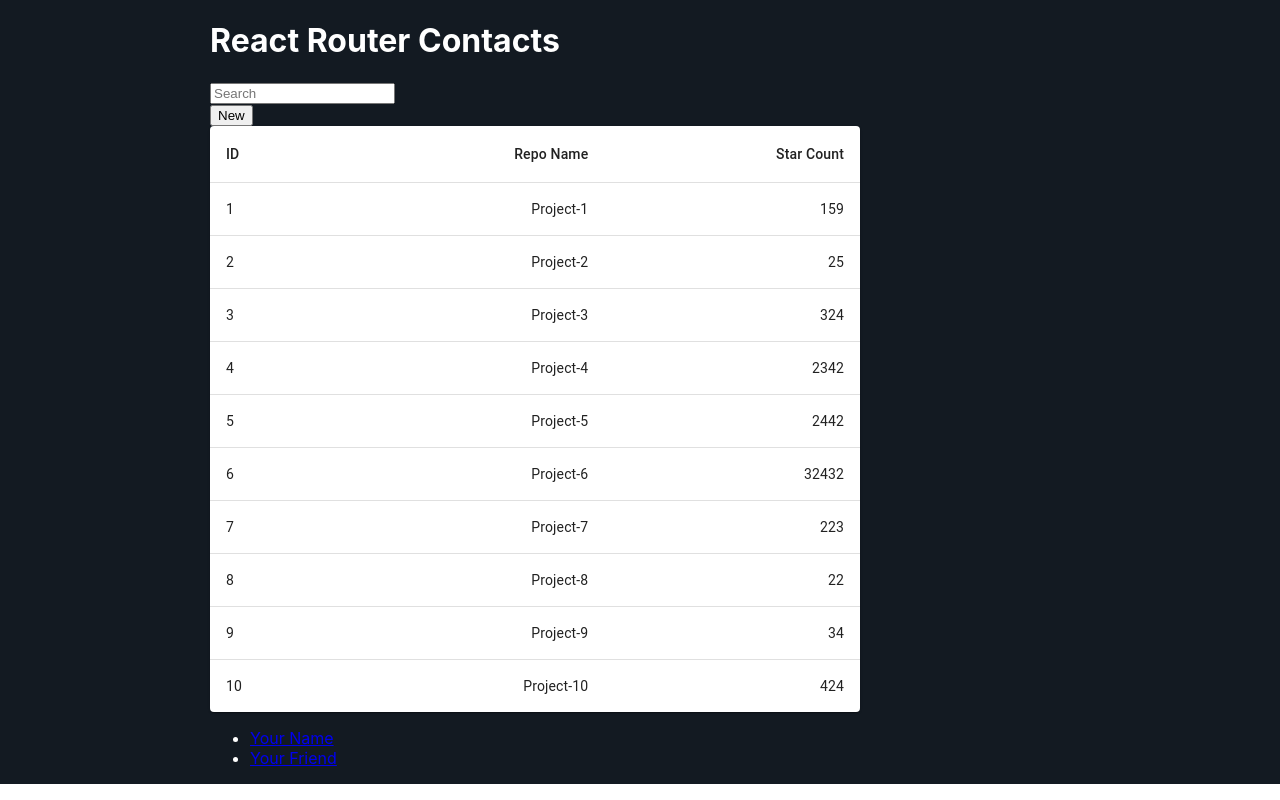
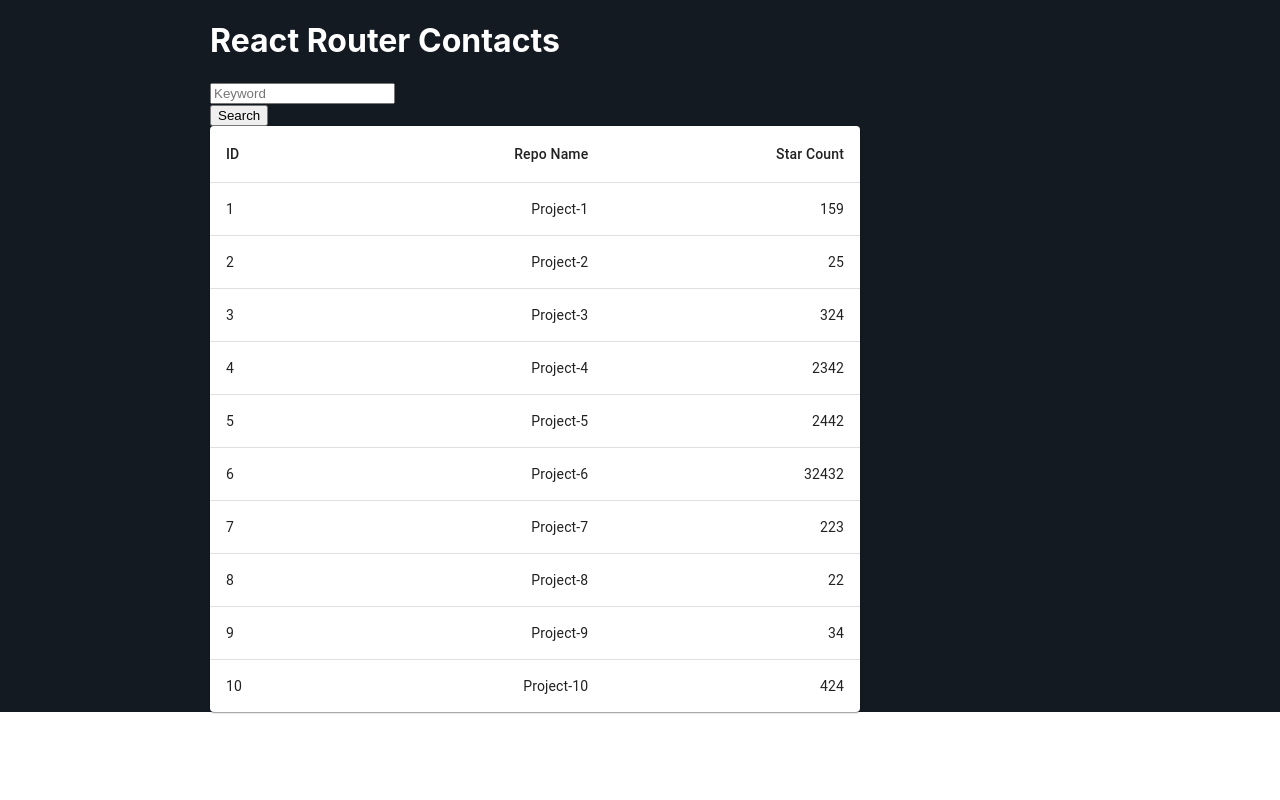
Before and after one commit to Zauras/FE-Git-Task, a React (Create React App) app: page / in a window 1280 px wide. Built offline with nearby package versions, Linux system fonts and the light colour scheme.

Commit message:
* add github models * add github api repo search

```diff
--- /dev/null
+++ b/craco.config.js
@@ -0,0 +1,10 @@
+// eslint-disable-next-line @typescript-eslint/no-var-requires
+const path = require('path');
+
+module.exports = {
+    webpack: {
+        alias: {
+            '@': path.resolve(__dirname, 'src'),
+        },
+    },
+};
--- a/src/api/gitHubApi.tsx
+++ b/src/api/gitHubApi.tsx
@@ -1,19 +1,25 @@
 import axios from 'axios';
 
 import { resolveRequest } from '@/utils/http/resolveRequest';
-
-// const { GIT_HUB_API_URI } = config;
+import { IRepoSearchResp } from '@/models/github/repositoryModels';
 
 const GIT_HUB_API_URI = 'https://api.github.com';
 
-// const reqGetBotState = async () => {
-//     return resolveRequest<any>(axios.get(`http://localhost:8001/api/v1/bot-trading/state`));
-// };
+const reqGetGithubRepoSearchByStars = async ({
+    searchString,
+    pageSize = 10,
+}: {
+    searchString: string;
+    pageSize?: number;
+}) => {
+    let query = `q=${searchString}`;
+    query += `&per_page=${pageSize}`;
+    query += `&sort=stars`;
+    query += `&order=desc`;
 
-const reqGetGithubRepoSearchByStars = async ({ searchString }: { searchString: string }) => {
-    const query = `${searchString}&sort=stars&order=desc`;
-
-    return resolveRequest<any>(axios.get(`${GIT_HUB_API_URI}/search/repositories?${query}`, {}));
+    return resolveRequest<IRepoSearchResp>(
+        axios.get(`${GIT_HUB_API_URI}/search/repositories?${query}`, {})
+    );
 };
 
 export { reqGetGithubRepoSearchByStars };
--- a/src/components/Layout/styles/PageContainerSC.tsx
+++ b/src/components/Layout/styles/PageContainerSC.tsx
@@ -1,9 +1,9 @@
-import styled from "styled-components"
+import styled from 'styled-components';
 
 export const PageContainerSC = styled.div`
     display: flex;
-    justify-content:space-evenly;
+    justify-content: space-evenly;
     align-items: center;
     color: white;
-    background-color: #131A22;
-`
+    background-color: #131a22;
+`;
--- /dev/null
+++ b/src/models/commonTypes.tsx
@@ -0,0 +1,4 @@
+type TIsoDateTime = string;
+type TUrlString = string;
+
+export type { TIsoDateTime, TUrlString };
--- /dev/null
+++ b/src/models/github/repositoryModels.tsx
@@ -0,0 +1,120 @@
+import { TIsoDateTime, TUrlString } from '@/models/commonTypes';
+
+interface IRepoLicenseDto {
+    key: string;
+    name: string;
+    spdx_id: string;
+    url: TUrlString;
+    node_id: string;
+}
+
+interface IRepoOwnerDto {
+    avatar_url: TUrlString;
+    events_url: TUrlString;
+    followers_url: TUrlString;
+    following_url: TUrlString;
+    gists_url: TUrlString;
+    gravatar_id: string | '';
+    html_url: TUrlString;
+    id: number;
+    login: string;
+    node_id: string;
+    organizations_url: TUrlString;
+    received_events_url: TUrlString;
+    repos_url: TUrlString;
+    site_admin: boolean;
+    starred_url: TUrlString;
+    subscriptions_url: TUrlString;
+    type: string;
+    url: TUrlString;
+}
+
+interface IRepoInfoDto {
+    allow_forking: boolean;
+    archive_url: TUrlString;
+    archived: boolean;
+    assignees_url: TUrlString;
+    blobs_url: TUrlString;
+    branches_url: TUrlString;
+    clone_url: TUrlString;
+    collaborators_url: TUrlString;
+    comments_url: TUrlString;
+    commits_url: TUrlString;
+    compare_url: TUrlString;
+    contents_url: TUrlString;
+    contributors_url: TUrlString;
+    created_at: TIsoDateTime;
+    default_branch: string;
+    deployments_url: TUrlString;
+    description: string;
+    disabled: boolean;
+    downloads_url: TUrlString;
+    events_url: TUrlString;
+    fork: boolean;
+    forks: number;
+    forks_count: number;
+    forks_url: TUrlString;
+    full_name: string;
+    git_commits_url: TUrlString;
+    git_refs_url: TUrlString;
+    git_tags_url: TUrlString;
+    git_url: TUrlString;
+    has_discussions: boolean;
+    has_downloads: boolean;
+    has_issues: boolean;
+    has_pages: boolean;
+    has_projects: boolean;
+    has_wiki: boolean;
+    homepage: TUrlString;
+    hooks_url: TUrlString;
+    html_url: TUrlString;
+    id: number;
+    is_template: boolean;
+    issue_comment_url: TUrlString;
+    issue_events_url: TUrlString;
+    issues_url: TUrlString;
+    keys_url: TUrlString;
+    labels_url: TUrlString;
+    language: string;
+    languages_url: TUrlString;
+    license: IRepoLicenseDto;
+    merges_url: TUrlString;
+    milestones_url: TUrlString;
+    mirror_url: TUrlString | null;
+    name: string;
+    node_id: string;
+    notifications_url: TUrlString;
+    open_issues: number;
+    open_issues_count: number;
+    owner: IRepoOwnerDto;
+    private: boolean;
+    pulls_url: TUrlString;
+    pushed_at: TIsoDateTime;
+    releases_url: TUrlString;
+    score: number;
+    size: number;
+    ssh_url: string;
+    stargazers_count: number;
+    stargazers_url: TUrlString;
+    statuses_url: TUrlString;
+    subscribers_url: TUrlString;
+    subscription_url: TUrlString;
+    svn_url: TUrlString;
+    tags_url: TUrlString;
+    teams_url: TUrlString;
+    topics: string[];
+    trees_url: TUrlString;
+    updated_at: TIsoDateTime;
+    url: TUrlString;
+    visibility: string;
+    watchers: number;
+    watchers_count: number;
+    web_commit_signoff_required: boolean;
+}
+interface IRepoSearchResp {
+    incomplete_results: boolean;
+    items: IRepoInfoDto[];
+    total_count: number;
+}
+
+export type { IRepoLicenseDto, IRepoOwnerDto, IRepoInfoDto, IRepoSearchResp };
--- /dev/null
+++ b/src/routes/HomePage.tsx
@@ -0,0 +1,62 @@
+import { useState } from 'react';
+
+import ProjectList from '../features/ProjectList/ProjectList';
+import { reqGetGithubRepoSearchByStars } from '@/api/gitHubApi';
+
+const HomePage = () => {
+    const [repoSearchKeyword, setRepoSearchKeyword] = useState('');
+    const querySearch = async () => {
+        const resp = await reqGetGithubRepoSearchByStars({
+            searchString: repoSearchKeyword,
+        });
+
+        console.log(resp);
+    };
+
+    return (
+        <>
+            <div id="sidebar">
+                <h1>React Router Contacts</h1>
+
+                <div>
+                    <form id="search-form" role="search">
+                        <input
+                            id="q"
+                            aria-label="Search repositories"
+                            placeholder="Keyword"
+                            type="search"
+                            name="q"
+                            onChange={(e) => setRepoSearchKeyword(e.target.value)}
+                        />
+
+                        <div id="search-spinner" aria-hidden hidden={true} />
+
+                        <div className="sr-only" aria-live="polite"></div>
+                    </form>
+
+                    <button type="submit" onClick={querySearch}>
+                        Search
+                    </button>
+                </div>
+
+                <ProjectList />
+
+                {/*<nav>*/}
+                {/*    <ul>*/}
+                {/*        <li>*/}
+                {/*            <a href={`/contacts/1`}>Your Name</a>*/}
+                {/*        </li>*/}
+
+                {/*        <li>*/}
+                {/*            <a href={`/contacts/2`}>Your Friend</a>*/}
+                {/*        </li>*/}
+                {/*    </ul>*/}
+                {/*</nav>*/}
+            </div>
+
+            <div id="detail"></div>
+        </>
+    );
+};
+
+export default HomePage;
--- a/src/routes/root.tsx
+++ /dev/null
@@ -1,47 +0,0 @@
-import ProjectList from '../features/ProjectList/ProjectList';
-
-export default function Root() {
-    return (
-        <>
-            <div id="sidebar">
-                <h1>React Router Contacts</h1>
-
-                <div>
-                    <form id="search-form" role="search">
-                        <input
-                            id="q"
-                            aria-label="Search contacts"
-                            placeholder="Search"
-                            type="search"
-                            name="q"
-                        />
-
-                        <div id="search-spinner" aria-hidden hidden={true} />
-
-                        <div className="sr-only" aria-live="polite"></div>
-                    </form>
-
-                    <form method="post">
-                        <button type="submit">New</button>
-                    </form>
-                </div>
-
-                <ProjectList />
-
-                <nav>
-                    <ul>
-                        <li>
-                            <a href={`/contacts/1`}>Your Name</a>
-                        </li>
-
-                        <li>
-                            <a href={`/contacts/2`}>Your Friend</a>
-                        </li>
-                    </ul>
-                </nav>
-            </div>
-
-            <div id="detail"></div>
-        </>
-    );
-}
```
Also changed, not shown: package.json (+5 -4 lines), src/components/Layout/FullPageLayout.tsx (+4 -4 lines), src/components/List/TableList.tsx (+1 -7 lines), src/index.tsx (+7 -11 lines), 1 other file (tests, documents, lock files or other folders).
